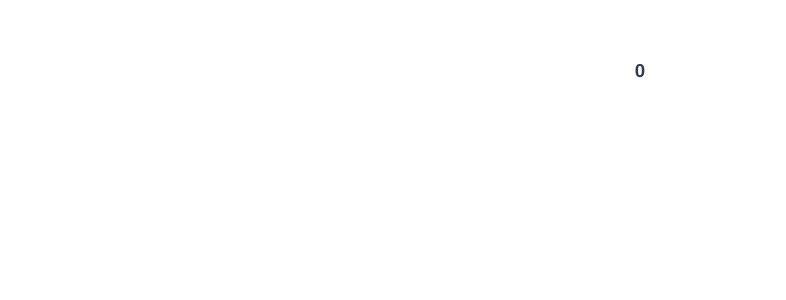
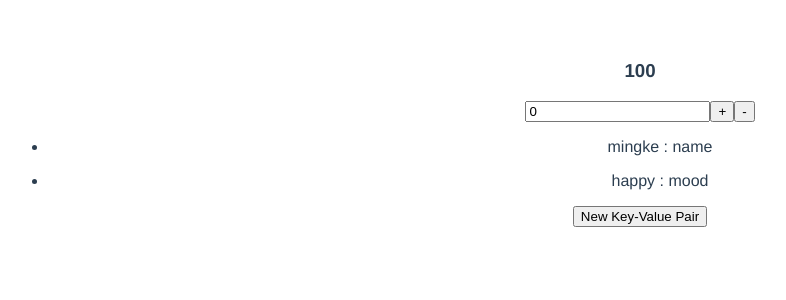
Before and after one commit to Mingke1999/vue2, a Vue app: page / in a window 1280 px wide. Shown: the top 300 px of the page, without its empty margins (0-786 px from the left). Built offline with nearby package versions, Linux system fonts and the light colour scheme; a small style sheet from the web is missing.

Commit message:
mutations

```diff
--- a/src/ModuleX/VueX.vue
+++ b/src/ModuleX/VueX.vue
@@ -1,12 +1,69 @@
 <template>
   <div>
-    <h3>{{$store.state.userId}}</h3>
+    <h3>{{userId}}</h3>
+    <input type="text" v-model="num"/>
+    <button @click="addHandle">+</button>
+    <button @click="minHandle">-</button>
+    <ul>
+        <li v-for="(item,value,index) in details" :key="index">
+            <p>{{item}} : {{value}}</p>
+        </li>
+    </ul>
+    <button @click="newKeys">New Key-Value Pair</button>
   </div>
 </template>
 
 <script>
+import { mapState,mapMutations } from 'vuex';
+import {ADD_NUM} from './constants'
 export default {
+    // computed:{
+    //     getUserId(){
+    //         return this.$store.state.userId
+    //     }
+    // }
+    // computed:mapState({
+    //     userId:state=>state.userId
+    // })
+    //computed:mapState(["userId"])
+    computed:{
+        ...mapState(["userId","details"])
+        //computed read
+    },
+    methods:{
+        //methods operates
+        ...mapMutations(["updateUser"]),
+        addHandle(){
+            this.$store.commit(ADD_NUM,parseInt(this.num))
 
+        },
+        // addHandle(){
+        //     this.$store.commit({
+        //         type:"anotherId",
+        //         num:parseInt(this.num)
+        //     })
+        // },
+
+        minHandle(){
+            this.$store.commit("nextId",parseInt(this.num))
+        },
+        newKeys(){
+            // this.$store.commit({
+            //     type:"updateUser",
+            //     key:"job",
+            //     value:"ICT"
+            // })
+            this.updateUser({
+                key:"job",
+                value:"ICT"
+            })
+        }
+    },
+    data(){
+        return{
+            num:0
+        }
+    }
 }
 </script>
 
--- /dev/null
+++ b/src/ModuleX/constants.js
@@ -0,0 +1 @@
+export const ADD_NUM = "anotherId"
--- /dev/null
+++ b/src/ModuleX/store/index.js
@@ -0,0 +1,29 @@
+import Vue from 'vue';
+import 'es6-promise';
+import vueX from 'vuex';
+import { ADD_NUM } from '../constants';
+
+Vue.use(vueX)
+
+const store = new vueX.Store({
+    state:{
+      userId:100,
+      details:{
+        name:'mingke',
+        mood:'happy'
+      }
+    },
+    mutations:{
+        [ADD_NUM](state,num){
+            state.userId += num
+        },
+        nextId(state,num){
+            state.userId -= num
+        },
+        updateUser(state,obj){
+            Vue.set(state.details,obj.key,obj.value)
+        }
+    }
+  })
+
+  export default store
--- a/src/main.js
+++ b/src/main.js
@@ -9,10 +9,7 @@ import "./ModuleC/filter";
 import axios from 'axios';
 import VueRouter from 'vue-router';
 import router from './router';
-import 'es6-promise';
-import vueX from 'vuex';
-
-
+import store from './ModuleX/store'
 Vue.prototype.$axios = axios //receive axios into prototype so tha import once only
 //default root DNS
 //axios.defaults.baseURL = 'http://iwenwiki.com';
@@ -35,7 +32,7 @@ error=>{
   Promise.reject(error)
 })
 
-Vue.use(vueX)
+
 Vue.config.productionTip = false
 Vue.use(VueRouter)
 //Vue.use(Toast)
@@ -48,11 +45,7 @@ Vue.use(VueRouter)
 //     console.log("Component Mounted")
 //   }
 // })
-const store = new vueX.Store({
-  state:{
-    userId:0
-  }
-})
+
 new Vue({
   render: h => h(App),
   router,
```
